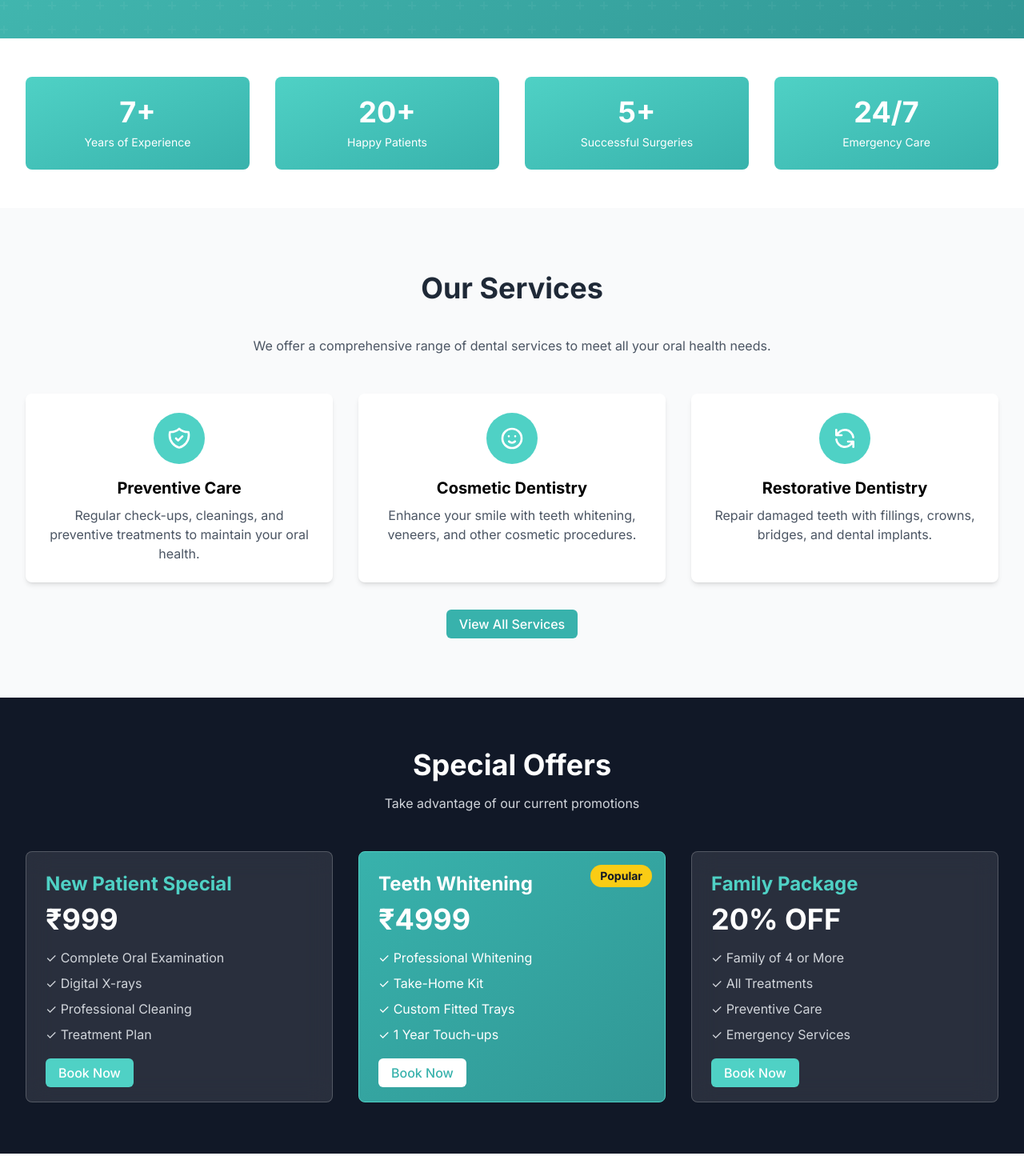
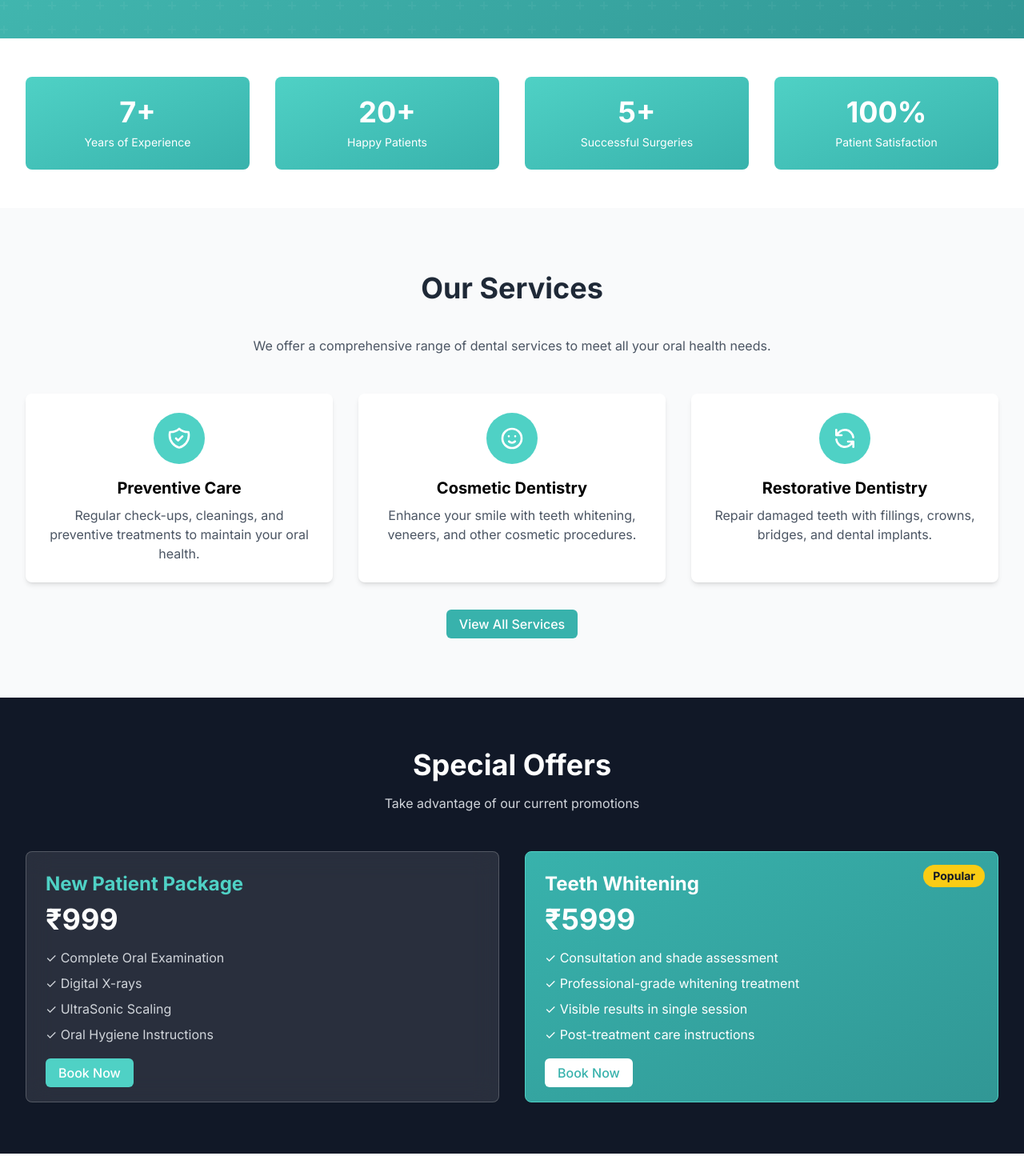
Before and after one commit to manas2297/wesimile, a Vue app: page / in a window 1280 px wide. Shown: the part 880-2350 px from the top of the page at 80% size. Built offline with nearby package versions, Linux system fonts and the light colour scheme.

Commit message:
Fixed home page

```diff
--- a/src/components/Footer.vue
+++ b/src/components/Footer.vue
@@ -59,12 +59,12 @@ const { footer } = useContent()
           <h3 class="text-xl font-bold mb-4">Opening Hours</h3>
           <ul class="space-y-2">
             <li class="flex justify-between">
-              <span>Monday - Friday</span>
-              <span>{{ footer.hours.weekdays }}</span>
+              <span>Morning (Mon-Sat)</span>
+              <span>{{ footer.hours.morning }}</span>
             </li>
             <li class="flex justify-between">
-              <span>Saturday</span>
-              <span>{{ footer.hours.saturday }}</span>
+              <span>Evening (Mon-Sat)</span>
+              <span>{{ footer.hours.evening }}</span>
             </li>
             <li class="flex justify-between">
               <span>Sunday</span>
--- a/src/data/content.json
+++ b/src/data/content.json
@@ -1,8 +1,7 @@
 {
   "contact": {
     "phone": {
-      "primary": "+91 9559760487",
-      "secondary": "+91 8299792775"
+      "primary": "+91 9559760487"
     },
     "social": {
       "email": "yneha891981@gmail.com",
@@ -86,35 +85,25 @@
   },
   "specialOffers": [
     {
-      "title": "New Patient Special",
+      "title": "New Patient Package",
       "price": "₹999",
       "features": [
         "Complete Oral Examination",
         "Digital X-rays",
-        "Professional Cleaning",
-        "Treatment Plan"
+        "UltraSonic Scaling",
+        "Oral Hygiene Instructions"
       ]
     },
     {
       "title": "Teeth Whitening",
-      "price": "₹4999",
+      "price": "₹5999",
       "features": [
-        "Professional Whitening",
-        "Take-Home Kit",
-        "Custom Fitted Trays",
-        "1 Year Touch-ups"
+        "Consultation and shade assessment",
+        "Professional-grade whitening treatment",
+        "Visible results in single session",
+        "Post-treatment care instructions"
       ],
       "popular": true
-    },
-    {
-      "title": "Family Package",
-      "price": "20% OFF",
-      "features": [
-        "Family of 4 or More",
-        "All Treatments",
-        "Preventive Care",
-        "Emergency Services"
-      ]
     }
   ],
   "team": [
@@ -141,14 +130,14 @@
       "address": "Ground Floor, B 32/112 P, Sushant Smriti, Behind Sankat Mochan Mandir, Near Ram Mishthan, Saket Nagar",
       "city": "Varanasi",
       "state": "India",
-      "pincode": "221002",
+      "pincode": "221005",
       "phone": "+91 9559760487",
       "email": "yneha891981@gmail.com"
     },
     "hours": {
-      "weekdays": "8:00 AM - 6:00 PM",
-      "saturday": "9:00 AM - 4:00 PM",
-      "sunday": "Closed"
+      "morning": "10:00 AM - 2:00 PM",
+      "evening": "4:30 PM - 8:30 PM",
+      "sunday": "On Appointment"
     }
   },
   "testimonials": [
--- a/src/views/Contact.vue
+++ b/src/views/Contact.vue
@@ -112,7 +112,6 @@
               </div>
               <h3 class="text-lg font-semibold mb-2">Phone</h3>
               <p class="text-gray-600">{{ contact.phone.primary }}</p>
-              <p class="text-gray-600">{{ contact.phone.secondary }}</p>
             </div>
 
             <div class="bg-white p-6 rounded-xl shadow-md hover:shadow-lg transition-all duration-300">
--- a/src/views/Home.vue
+++ b/src/views/Home.vue
@@ -56,7 +56,7 @@
                     <path stroke-linecap="round" stroke-linejoin="round" stroke-width="2" d="M9 12l2 2 4-4m5.618-4.016A11.955 11.955 0 0112 2.944a11.955 11.955 0 01-8.618 3.04A12.02 12.02 0 003 9c0 5.591 3.824 10.29 9 11.622 5.176-1.332 9-6.03 9-11.622 0-1.042-.133-2.052-.382-3.016z" />
                   </svg>
                 </div>
-                <span class="text-sm">Trusted by 20+ Patients</span>
+                <span class="text-sm">Expert Dentist</span>
               </div>
               <div class="flex items-center space-x-2">
                 <div class="bg-white/20 rounded-full p-2">
@@ -64,7 +64,7 @@
                     <path stroke-linecap="round" stroke-linejoin="round" stroke-width="2" d="M12 8v4l3 3m6-3a9 9 0 11-18 0 9 9 0 0118 0z" />
                   </svg>
                 </div>
-                <span class="text-sm">24/7 Emergency Care</span>
+                <span class="text-sm">Affordable Care</span>
               </div>
               <div class="flex items-center space-x-2">
                 <div class="bg-white/20 rounded-full p-2">
@@ -137,8 +137,8 @@
           </div>
 
           <div class="p-6 bg-gradient-to-br from-primary-light to-primary rounded-lg text-white transform hover:scale-105 transition-transform duration-300">
-            <div class="text-4xl font-bold mb-2">24/7</div>
-            <div class="text-sm">Emergency Care</div>
+            <div class="text-4xl font-bold mb-2">100%</div>
+            <div class="text-sm">Patient Satisfaction</div>
           </div>
         </div>
       </div>
@@ -198,7 +198,7 @@
           <p class="text-gray-300">Take advantage of our current promotions</p>
         </div>
 
-        <div class="grid grid-cols-1 md:grid-cols-3 gap-8">
+        <div class="grid grid-cols-1 md:grid-cols-2 gap-8">
           <div v-for="(offer, index) in specialOffers"
                :key="index"
                :class="[
@@ -311,7 +311,7 @@
           <div class="bg-white p-6 rounded-lg shadow-lg hover:shadow-xl transition-shadow">
             <div class="h-48 bg-gray-200 rounded-lg mb-4 overflow-hidden">
               <!-- Replace with actual image -->
-              <img src="https://images.unsplash.com/photo-1609840114035-3c981b782dfe?ixlib=rb-1.2.1&auto=format&fit=crop&w=500&q=60"
+              <img src="https://plus.unsplash.com/premium_photo-1658506655357-8713cf0c6b69??ixlib=rb-1.2.1&auto=format&fit=crop&w=500&q=60"
                    alt="Digital X-Ray"
                    class="w-full h-full object-cover">
             </div>
```
